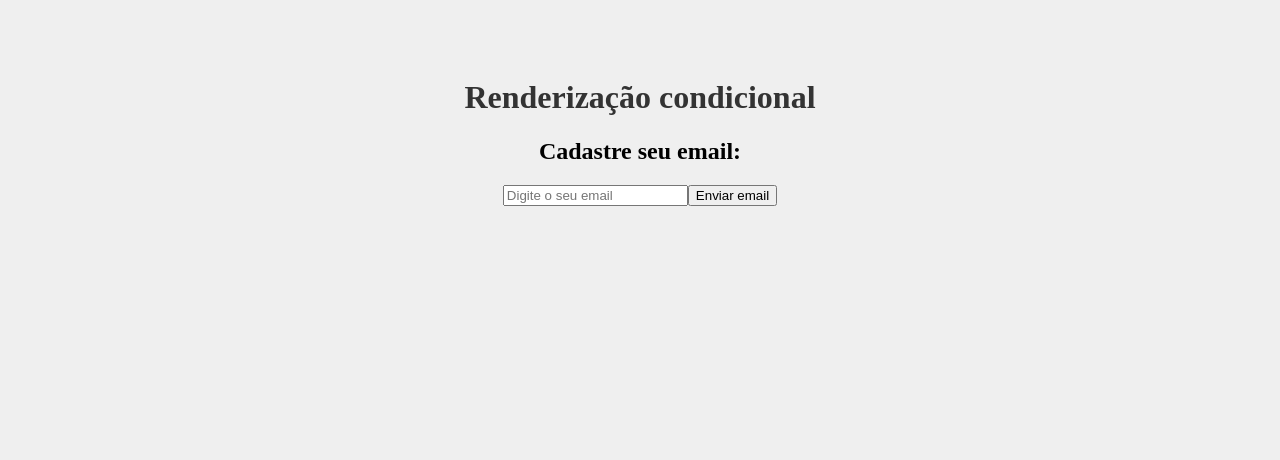
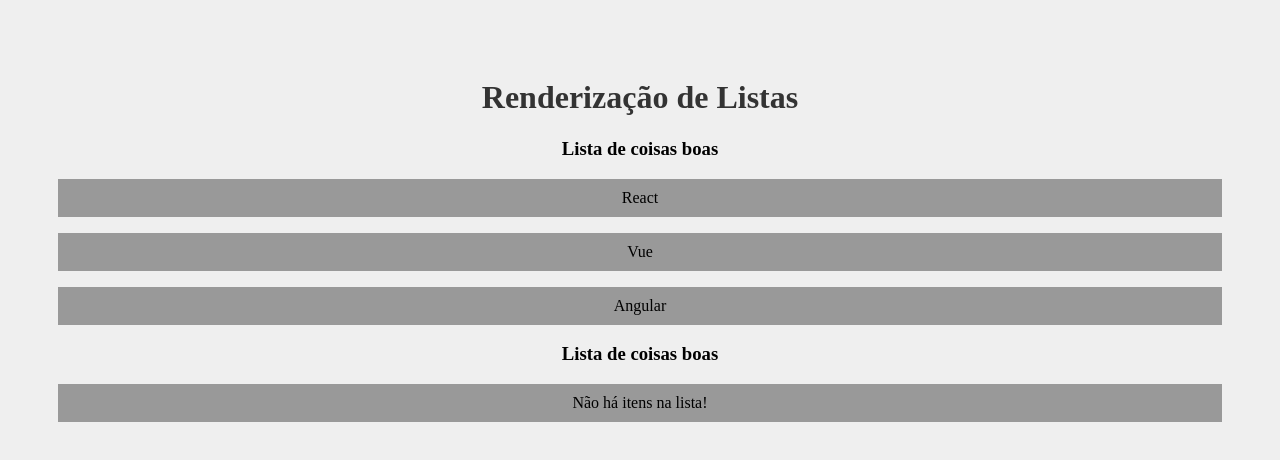
Before and after one commit to geneves97/appReact, a React (Create React App) app: page / in a window 1280 px wide. Shown: the top 460 px of the page. Built offline with nearby package versions, Linux system fonts and the light colour scheme.

Commit message:
This commitment to the content up to class 13 of the React course

```diff
--- a/src/App.js
+++ b/src/App.js
@@ -1,15 +1,15 @@
 import './App.css' ;
-import Evento from './components/Evento';
-import Form from './components/Form';
-import Condicional from './components/Condicional';
+import OutraLista from './components/OutraLista'
 
 function App() {
 
+  const meusItens = ['React', 'Vue', 'Angular']
+
   return (
-
     <div className="App">
-      <h1>Renderização condicional</h1>
-      <Condicional />
+      <h1>Renderização de Listas</h1>
+      <OutraLista itens={meusItens} />
+      <OutraLista itens={[]} />
     </div>
   );
 }
--- /dev/null
+++ b/src/components/OutraLista.js
@@ -0,0 +1,17 @@
+
+
+function OutraLista({itens}){
+  return(
+    <>
+      <h3>Lista de coisas boas</h3>
+      { itens.length > 0 ? (
+        itens.map((item, index) => <p key={index}>{item}</p>)
+        ) :(
+          <p>Não há itens na lista!</p>
+        )
+      }
+    </>
+  )
+}
+
+export default OutraLista
--- a/src/components/Evento.js
+++ b/src/components/evento/Evento.js
@@ -1,4 +1,4 @@
-import Button from "./evento/Button";
+import Button from "./Button";
 
 function Evento() {
 
```
